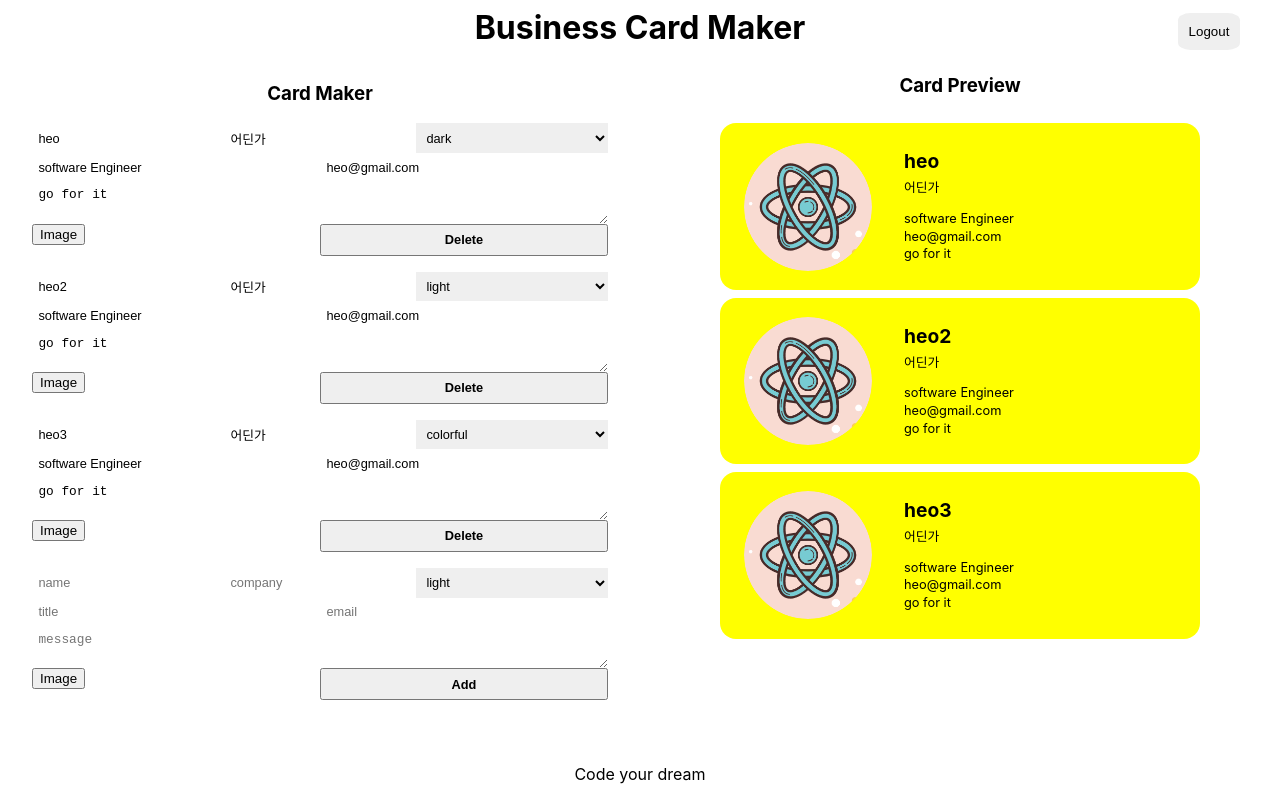
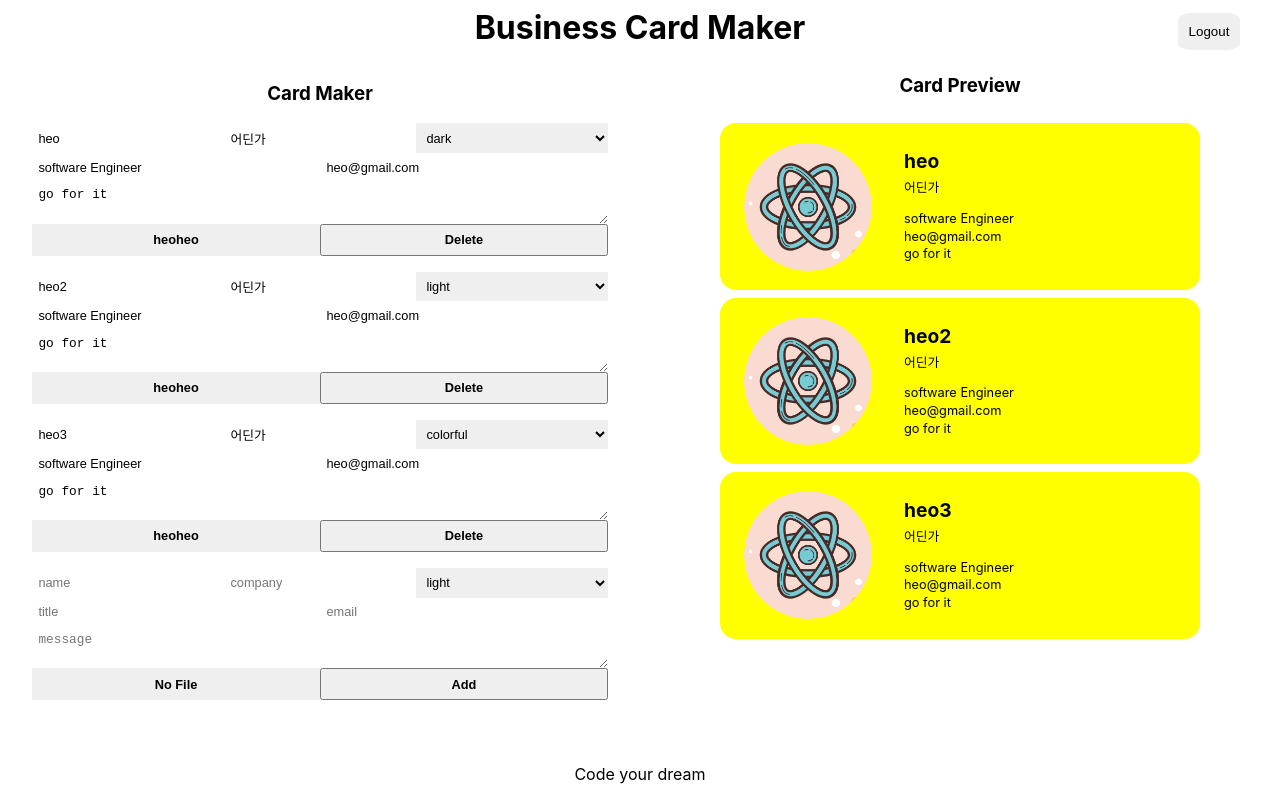
Before and after one commit to heoshhush/card-maker-project, a React (Create React App) app: page /maker in a window 1280 px wide. Built offline with nearby package versions, Linux system fonts and the light colour scheme; no server answers; sample sign-in values are in the browser's storage.

Commit message:
handle image

```diff
--- a/src/App.jsx
+++ b/src/App.jsx
@@ -3,7 +3,7 @@
 import Login from './components/login/login';
 import Maker from './components/maker/maker';
 
-function App({authService}) {
+function App({authService, FileInput}) {
   return(
     <div className={Styles.app}>
       <BrowserRouter>
@@ -14,6 +14,7 @@
           <Route path="/maker">
               <Maker
                 authService = {authService}
+                FileInput={FileInput}
               />
           </Route>
         </Switch>
--- a/src/components/card_edit_form copy/card_add_form.jsx
+++ b/src/components/card_edit_form copy/card_add_form.jsx
@@ -1,9 +1,8 @@
-import React, { useRef } from 'react';
+import React, { useRef, useState } from 'react';
 import Button from '../button/button';
-import ImageFileInput from '../image_file_input/image_file_input';
 import Styles from './card_add_form.module.css';
 
-const CardAddForm = ({onAdd}) => {
+const CardAddForm = ({onAdd, FileInput}) => {
 
     const formRef=useRef();
     const nameRef = useRef();
@@ -12,7 +11,15 @@
     const titleRef = useRef();
     const emailRef = useRef();
     const messageRef = useRef();
+    const [file, setFile] = useState({fileName: null, fileURL: null})
 
+    const onFileChange = file => {
+        console.log(file)
+        setFile({
+            fileName: file.name,
+            fileURL: file.url,
+        })
+    }
     const onSubmit = event => {
         event.preventDefault();
         const card ={
@@ -23,11 +30,14 @@
         title: titleRef.current.value || '',
         email: emailRef.current.value || '',
         message: messageRef.current.value || '',
-        fileName: '',
-        fileURL: '',
+        fileName: file.fileName || '',
+        fileURL: file.fileURL || '',
         }
 
         formRef.current.reset();
+        setFile(
+            {fileName:null, fileURL: null}
+        )
         onAdd(card);
     };
 
@@ -45,7 +55,10 @@
            <input ref={emailRef} className={Styles.input} type="text" name="email" placeholder="email"/>
            <textarea ref={messageRef} className={Styles.textarea} name="message" placeholder="message" />
            <div className={Styles.fileInput}>
-            <ImageFileInput />
+            <FileInput
+            name={file.fileName}
+            onFileChange={onFileChange}
+            />
            </div>
 
            <Button name="Add" onClick={onSubmit} />
--- a/src/components/card_edit_form/card_edit_form.jsx
+++ b/src/components/card_edit_form/card_edit_form.jsx
@@ -1,9 +1,8 @@
 import React from 'react';
 import Button from '../button/button';
-import ImageFileInput from '../image_file_input/image_file_input';
 import Styles from './card_edit_form.module.css';
 
-const CardEditForm = ({card, updateCard, deleteCard }) => {
+const CardEditForm = ({FileInput, card, updateCard, deleteCard }) => {
     const onSubmit =(event) => {
         deleteCard(card);
     };
@@ -19,6 +18,15 @@
     };
 
     const {name, company, title, email, message, theme, fileName, fileURL} = card;
+
+    const onFileChange = file => {
+        updateCard({
+            ...card,
+            fileName: file.name,
+            fileURL: file.url
+        })
+    }
+
     return (
        <form className={Styles.form}>
            <input
@@ -63,7 +71,10 @@
            onChange={onChange}
            />
            <div className={Styles.fileInput}>
-            <ImageFileInput />
+            <FileInput
+            name={fileName}
+            onFileChange={onFileChange}
+            />
            </div>
 
            <Button name="Delete" onClick={onSubmit} />
--- a/src/components/editor/editor.jsx
+++ b/src/components/editor/editor.jsx
@@ -3,20 +3,23 @@
 import CardEditForm from '../card_edit_form/card_edit_form';
 import Styles from './editor.module.css';
 
-const Editor = ({cards, addCard, updateCard, deleteCard}) => {
+const Editor = ({cards, addCard, updateCard, deleteCard, FileInput}) => {
     return(
         <section className={Styles.editor}>
             <h1 className={Styles.title}>Card Maker</h1>
             {Object.keys(cards).map(key =>  (
             <CardEditForm
             key={key}
+            FileInput={FileInput}
             card={cards[key]}
             updateCard={updateCard}
             deleteCard={deleteCard}
             />
         ))}
         <CardAddForm
+        FileInput={FileInput}
             onAdd={addCard}
+
             />
      </section>
     )
--- a/src/components/image_file_input/image_file_input.jsx
+++ b/src/components/image_file_input/image_file_input.jsx
@@ -1,8 +1,48 @@
-import React from 'react';
+import React, { useRef } from 'react';
+import ImageUploader from '../../service/image_uploader';
 import Styles from './image_file_input.module.css'
 
-const ImageFileInput = (props) => (
-            <button>Image</button>
+const ImageFileInput = ({imageUploader, name, onFileChange}) => {
+    const inputRef = useRef();
+    const onButtonClick = (event) => {
+        event.preventDefault();
+        inputRef.current.click();
+    }
+
+    // const onChange = (event) => {
+    //     console.log(event.target.files[0]);
+    //     imageUploader.upload(event.target.files[0]) // async라 promise가 리턴된다
+    //     .then(console.log);
+    // }
+
+    const onChange = async (event) => {
+        console.log(event.target.files[0]);
+        const uploaded = await imageUploader.upload(event.target.files[0])
+            onFileChange(
+            {
+                name: uploaded.original_filename,
+                url: uploaded.url
+            }
+        )
+    }
+
+    return(
+        <div className={Styles.container}>
+        <input
+        ref={inputRef}
+        className={Styles.input}
+        type="file"
+        accept="image/*"
+        name="file"
+        onChange={onChange}
+        />
+            <button className={Styles.button} onClick={onButtonClick}>
+                {name || 'No File'}
+            </button>
+        </div>
     );
 
+}
+
+
 export default ImageFileInput;
--- a/src/components/image_file_input/image_file_input.module.css
+++ b/src/components/image_file_input/image_file_input.module.css
@@ -0,0 +1,25 @@
+@value makerLightGrey form '../../common/colors.css';
+
+.container {
+  width: 100%;
+  height: 100%;
+  display: flex;
+}
+
+.input {
+  display: none;
+}
+
+.button {
+  width: 100%;
+  background-color: makerLightGrey;
+  font-weight: bold;
+  cursor: pointer;
+  border: 0;
+  outline: 0;
+  font-size: 0.8rem;
+}
+
+.button:hover {
+  opacity: 0.8;
+}
--- a/src/components/maker/maker.jsx
+++ b/src/components/maker/maker.jsx
@@ -6,7 +6,7 @@
 import Preview from '../preview/preview';
 import Styles from './maker.module.css'
 
-const Maker = ({authService}) => {
+const Maker = ({authService, FileInput}) => {
     const [cards, setCards] = useState({
         1 :  {
             id: '1',
@@ -79,8 +79,13 @@
         <section className={Styles.maker}>
             <Header onLogout={onLogout}/>
             <div className={Styles.container}>
-                <Editor cards={cards} addCard={createOrUpdateCard}
-                updateCard={createOrUpdateCard} deleteCard={deleteCard} />
+                <Editor
+                               FileInput={FileInput}
+                cards={cards} addCard={createOrUpdateCard}
+                updateCard={createOrUpdateCard}
+                deleteCard={deleteCard}
+
+                />
                 <Preview cards={cards}/>
 
             </div>
--- a/src/index.js
+++ b/src/index.js
@@ -3,14 +3,22 @@
 import './index.css';
 import App from './App';
 import AuthService from './service/auth_service';
+import ImageUploader from './service/image_uploader';
+import ImageFileInput from './components/image_file_input/image_file_input'
 
 
 const authService = new AuthService();
+const imageUploader = new ImageUploader();
+
+const FileInput = props =>
+(<ImageFileInput {...props} imageUploader={imageUploader} />)
+
 
 ReactDOM.render(
   <React.StrictMode>
     <App
       authService = {authService}
+      FileInput={FileInput}
     />
   </React.StrictMode>,
   document.getElementById('root')
--- /dev/null
+++ b/src/service/image_uploader.js
@@ -0,0 +1,17 @@
+class ImageUploader {
+    async upload(file){
+        const data = new FormData();
+        data.append('file', file);
+        data.append('upload_preset', 'zfoasevz');
+        const result = await fetch(
+            'https://api.cloudinary.com/v1_1/drhfkpavq/upload',
+            {
+                method:'POST',
+                body: data,
+            }
+        );
+        return await result.json();
+    }
+}
+
+export default ImageUploader;
```
